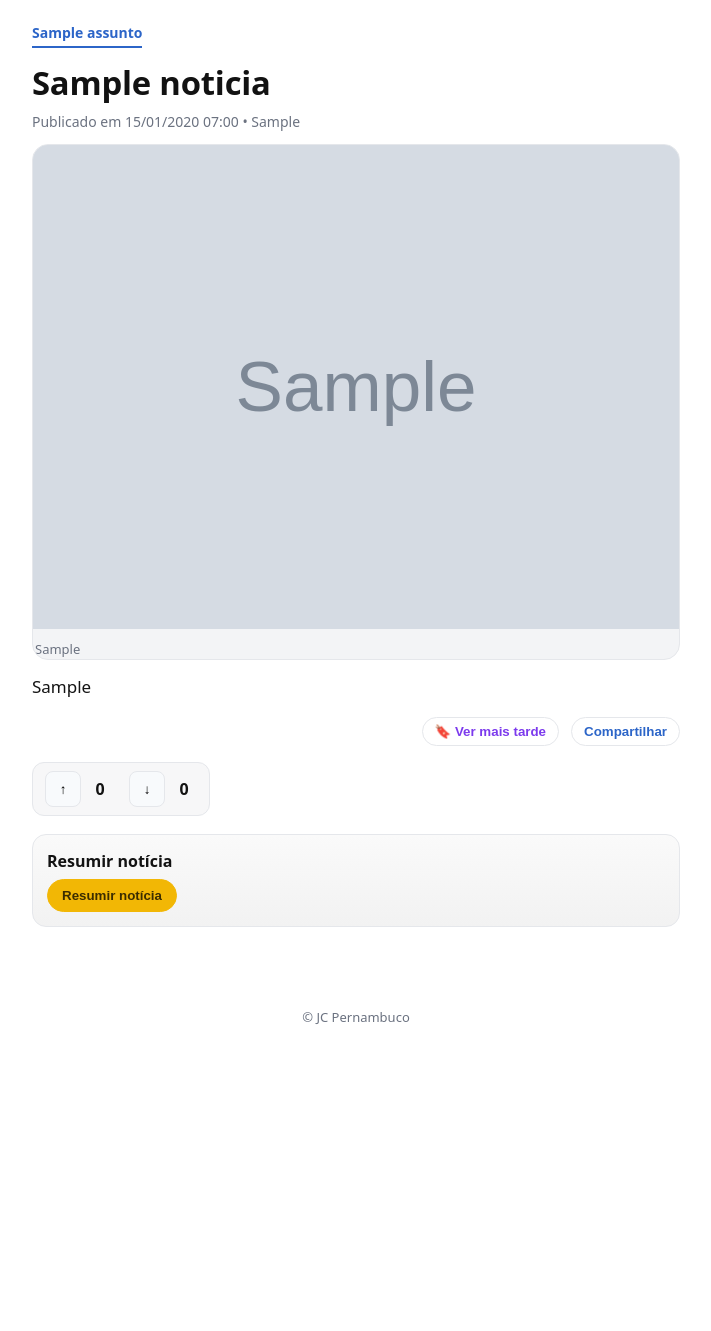
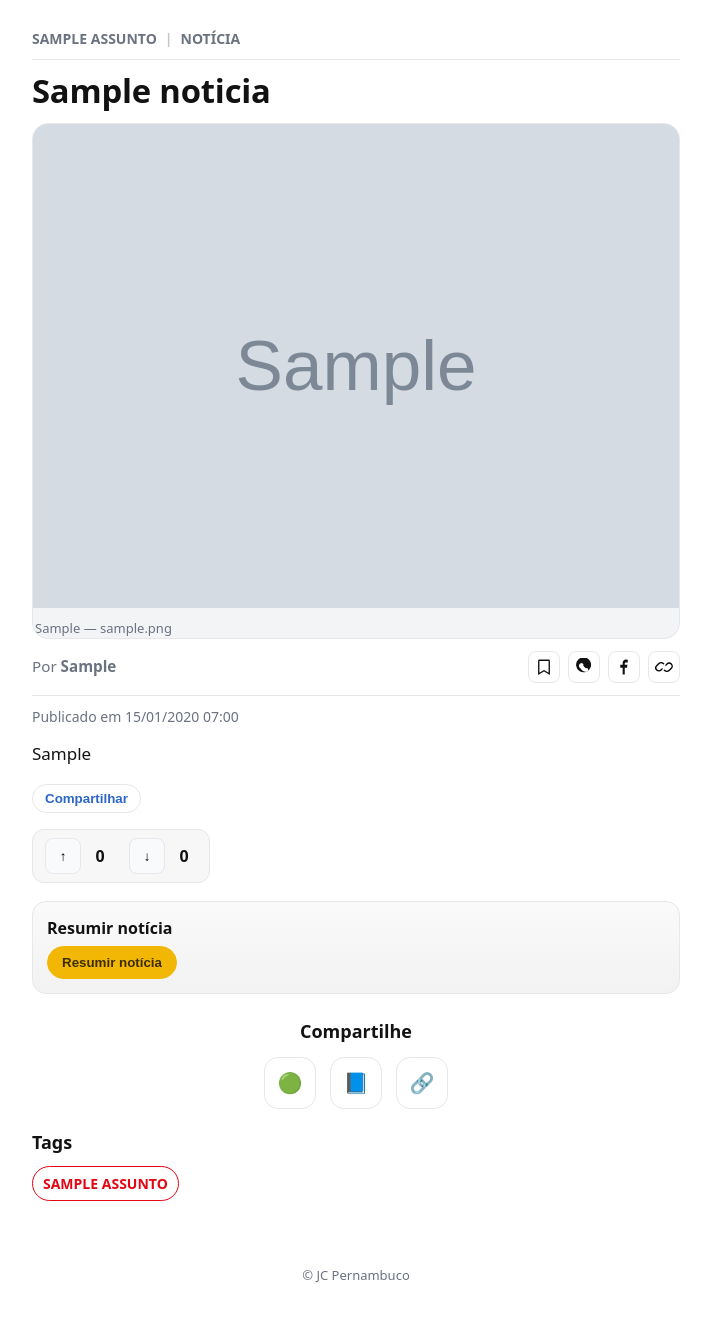
Before and after one commit to IgorGabrielDs/ProjetoJC, a Django app: page /noticia/1/ in a window 1280 px wide. Shown: the part 89-1420 px from the top of the page, without its empty margins (284-995 px from the left). Before the commit the page ends 1113 px from the top, so only its background shows below. Run offline with Django 5.2, Linux system fonts and the light colour scheme; tables that the repository leaves empty hold one stand-in row (values such as "Sample post"); grey boxes marked "Sample" are stand-in pictures.

Commit message:
Update detalhe.html

```diff
--- a/noticias/templates/noticias/detalhe.html
+++ b/noticias/templates/noticias/detalhe.html
@@ -6,112 +6,126 @@
 {% block content %}
 <article class="article-detail container">
 
+  {# Kicker + régua #}
   {% with assunto=noticia.assuntos.first %}
-    {% if assunto %}
-      <div class="topic">{{ assunto.nome }}</div>
-    {% endif %}
+    <div class="kicker">
+      <span class="k-left">{% if assunto %}{{ assunto.nome }}{% else %}Geral{% endif %}</span>
+      <span class="k-sep">|</span>
+      <span class="k-right">NOTÍCIA</span>
+    </div>
   {% endwith %}
+  <hr class="section-rule" />
 
   <h1 class="headline">{{ noticia.titulo }}</h1>
 
-  <div class="meta">
-    {% if noticia.criado_em %}Publicado em {{ noticia.criado_em|date:"d/m/Y H:i" }}{% endif %}
-    {% if noticia.autor %} • {{ noticia.autor }}{% endif %}
-  </div>
-
+  {# Capa + legenda #}
   {% if noticia.imagem %}
     <figure class="cover figure">
       <img src="{{ noticia.imagem.url }}" alt="{{ noticia.titulo }}">
-    {% if noticia.legenda or noticia.credito %}
+      {% if noticia.legenda or noticia.credito_imagem %}
         <figcaption>
-        {{ noticia.legenda }}{% if noticia.credito %} — {{ noticia.credito }}{% endif %}
+          {{ noticia.legenda }}{% if noticia.credito_imagem %} — {{ noticia.credito_imagem }}{% endif %}
         </figcaption>
       {% endif %}
     </figure>
   {% endif %}
 
-  <div class="content">
-    {{ noticia.conteudo|linebreaks }}
+  {# BYLINE: bookmark + shares #}
+  <div class="meta-row meta-row--below">
+    <div class="meta-left">
+      <span class="by">Por <strong>{{ noticia.autor|default:"JC" }}</strong></span>
     </div>
 
-  <!-- Barra de ações -->
-  <div class="article-actions" style="display:flex;gap:12px;flex-wrap:wrap;align-items:center">
-
-    {# Botão "Ver mais tarde" controlado por JS (sem recarregar) #}
+    <div class="meta-share">
+      <!-- Ver mais tarde -->
       <button
+        class="share-btn bookmark-btn{% if is_saved %} is-saved{% endif %}"
+        id="btn-bookmark"
         type="button"
-      class="btn btn-outline btn-save bookmark{% if is_saved %} is-saved{% endif %}"
         data-salvo-url="{% url 'noticias:toggle_salvo' noticia.pk %}"
         aria-label="{% if is_saved %}Retirar de Ver mais tarde{% else %}Ver mais tarde{% endif %}">
-      🔖 {% if is_saved %}Retirar de Ver mais tarde{% else %}Ver mais tarde{% endif %}
+        <svg class="bm-icon bm-outline" width="18" height="18" viewBox="0 0 24 24" aria-hidden="true">
+          <path d="M6 3h12a1 1 0 0 1 1 1v17l-7-4-7 4V4a1 1 0 0 1 1-1Z" fill="none" stroke="currentColor" stroke-width="1.8"/>
+        </svg>
+        <svg class="bm-icon bm-solid" width="18" height="18" viewBox="0 0 24 24" aria-hidden="true">
+          <path d="M6 3h12a1 1 0 0 1 1 1v17l-7-4-7 4V4a1 1 0 0 1 1-1Z" fill="currentColor"/>
+        </svg>
       </button>
 
-    <!-- Fallback sem JS -->
-    <noscript>
-      <form method="post" action="{% url 'noticias:toggle_salvo' noticia.pk %}">
-        {% csrf_token %}
-        <button class="btn btn-outline btn-save" type="submit">
-          {% if is_saved %}Retirar de Ver mais tarde{% else %}Ver mais tarde{% endif %}
-        </button>
-      </form>
-    </noscript>
+      <!-- WhatsApp -->
+      <a class="share-btn" aria-label="WhatsApp"
+         href="https://api.whatsapp.com/send?text={{ request.build_absolute_uri|urlencode }}">
+        <svg width="18" height="18" viewBox="0 0 24 24" aria-hidden="true">
+          <path d="M20 3.9A10 10 0 1 0 21 12a9.9 9.9 0 0 0-1-8.1ZM7.9 6.9a1 1 0 0 1 1-.1l1.7.7a1 1 0 0 1 .6 1.1l-.2 1a1 1 0 0 0 .2.8 7.4 7.4 0 0 0 2.9 2.9 1 1 0 0 0 .8.2l1-.2a1 1 0 0 1 1.1.6l.7 1.7a1 1 0 0 1-.1 1 3.6 3.6 0 0 1-3.2 1.8c-2.8 0-6.1-2.7-7.2-4.8A3.6 3.6 0 0 1 7.9 6.9Z" fill="currentColor"/>
+        </svg>
+      </a>
 
-    <!-- Compartilhar -->
-    <button class="btn btn-outline btn-share" type="button" id="btn-share">
-      Compartilhar
+      <!-- Facebook -->
+      <a class="share-btn" aria-label="Facebook"
+         href="https://www.facebook.com/sharer/sharer.php?u={{ request.build_absolute_uri|urlencode }}">
+        <svg width="18" height="18" viewBox="0 0 24 24" aria-hidden="true">
+          <path d="M13 22v-9h3l.5-4H13V7.6c0-1.1.3-1.7 1.9-1.7H17V2.2A30.6 30.6 0 0 0 14.6 2C12 2 10.2 3.6 10.2 6.9V9H7v4h3.2v9Z" fill="currentColor"/>
+        </svg>
+      </a>
+
+      <!-- Copiar link -->
+      <button class="share-btn" id="btn-copy-link" type="button" aria-label="Copiar link">
+        <svg width="18" height="18" viewBox="0 0 24 24" aria-hidden="true">
+          <path d="M9.5 14.5 8 16a4 4 0 1 1-5.7-5.7l3-3a4 4 0 0 1 5.7 0l.5.5M14.5 9.5 16 8a4 4 0 1 1 5.7 5.7l-3 3a4 4 0 0 1-5.7 0l-.5-.5" fill="none" stroke="currentColor" stroke-width="1.8" stroke-linecap="round"/>
+        </svg>
       </button>
     </div>
+  </div>
 
-  <!-- Votação -->
-  <!-- Votação -->
+  {# Publicado / Atualizado #}
+  <hr class="section-rule section-rule--tight" />
+  <div class="publine">
+    {% if noticia.criado_em %}Publicado em {{ noticia.criado_em|date:"d/m/Y H:i" }}{% endif %}
+    {% if noticia.atualizado_em and noticia.atualizado_em > noticia.criado_em %}
+      <span class="dot">•</span> Atualizado em {{ noticia.atualizado_em|date:"d/m/Y H:i" }}
+    {% endif %}
+  </div>
+
+  <div class="content">{{ noticia.conteudo|linebreaks }}</div>
+
+  {# Ações (somente botão compartilhar geral, opcional) #}
+  <div class="article-actions" style="display:flex;gap:12px;flex-wrap:wrap;align-items:center">
+    <button class="btn btn-outline btn-share" type="button" id="btn-share">Compartilhar</button>
+  </div>
+
+  {# Votação #}
   <section class="vote" style="margin-top:14px">
     <div class="vote-box" data-votos-box
          style="display:flex;gap:16px;align-items:center;flex-wrap:wrap;background:#f7f7f8;border:1px solid #e5e7eb;border-radius:12px;padding:8px 12px">
-
       <div class="vote-row" style="display:flex;gap:6px;align-items:center">
-      {# Botão de voto positivo (JS) #}
-      <button
-        type="button"
-        class="btn-vote btn-voto{% if voto_usuario == 1 %} is-active{% endif %}"
-        data-votar-url="{% url 'noticias:votar' noticia.pk %}"
-        data-valor="1" aria-label="Gostei" title="Gostei">↑</button>
+        <button type="button" class="btn-vote btn-voto{% if voto_usuario == 1 %} is-active{% endif %}"
+                data-votar-url="{% url 'noticias:votar' noticia.pk %}" data-valor="1"
+                aria-label="Gostei" title="Gostei">↑</button>
         <span class="score" data-upcount aria-live="polite">{{ up }}</span>
-
         <noscript>
-        <form method="post" action="{% url 'noticias:votar' noticia.pk %}">
-          {% csrf_token %}
-          <input type="hidden" name="valor" value="1">
-          <button class="btn-vote" aria-label="Gostei" title="Gostei">↑</button>
+          <form method="post" action="{% url 'noticias:votar' noticia.pk %}">{% csrf_token %}
+            <input type="hidden" name="valor" value="1"><button class="btn-vote" aria-label="Gostei" title="Gostei">↑</button>
           </form>
         </noscript>
       </div>
-
       <div class="vote-row" style="display:flex;gap:6px;align-items:center">
-      {# Botão de voto negativo (JS) #}
-      <button
-        type="button"
-        class="btn-vote btn-voto{% if voto_usuario == -1 %} is-active{% endif %}"
-        data-votar-url="{% url 'noticias:votar' noticia.pk %}"
-        data-valor="-1" aria-label="Não gostei" title="Não gostei">↓</button>
+        <button type="button" class="btn-vote btn-voto{% if voto_usuario == -1 %} is-active{% endif %}"
+                data-votar-url="{% url 'noticias:votar' noticia.pk %}" data-valor="-1"
+                aria-label="Não gostei" title="Não gostei">↓</button>
         <span class="score" data-downcount aria-live="polite">{{ down }}</span>
-
         <noscript>
-        <form method="post" action="{% url 'noticias:votar' noticia.pk %}">
-          {% csrf_token %}
-          <input type="hidden" name="valor" value="-1">
-          <button class="btn-vote" aria-label="Não gostei" title="Não gostei">↓</button>
+          <form method="post" action="{% url 'noticias:votar' noticia.pk %}">{% csrf_token %}
+            <input type="hidden" name="valor" value="-1"><button class="btn-vote" aria-label="Não gostei" title="Não gostei">↓</button>
           </form>
         </noscript>
       </div>
-
     </div>
   </section>
 
-  <!-- Resumo por IA -->
+  {# Resumo IA #}
   <section class="ai-panel" style="margin-top:18px">
     <div class="ai-title">Resumir notícia</div>
     <button class="btn btn-ai" type="button" id="btn-resumir">Resumir notícia</button>
-
     <div class="ai-summary" id="ai-summary" style="display:none">
       <div class="summary-title">Resumo gerado</div>
       <div id="ai-text"></div>
@@ -122,15 +136,52 @@
     </div>
   </section>
 
-  <!-- Leia também -->
-  {% if top3 %}
-  <div class="readmore">
-    <span class="label">Leia também</span>
-    {% for n in top3 %}
-      <a class="link" href="{{ n.get_absolute_url }}">{{ n.titulo }}</a>
+  {# Leia também #}
+  {% if relacionadas %}
+    <section class="related">
+      <h3 class="related-title">LEIA TAMBÉM</h3>
+      <div class="related-grid">
+        {% for n in relacionadas %}
+          <a class="related-card related-card--vertical" href="{{ n.get_absolute_url }}">
+            <div class="rc-thumb rc-thumb--top">
+              {% if n.imagem %}<img src="{{ n.imagem.url }}" alt="{{ n.titulo }}">{% else %}<div class="rc-thumb-placeholder"></div>{% endif %}
+            </div>
+            <div class="rc-body">
+              {% with a=n.assuntos.first %}
+                <div class="rc-kicker">{% if a %}{{ a.nome }}{% else %}Geral{% endif %}</div>
+              {% endwith %}
+              <h4 class="rc-title">{{ n.titulo }}</h4>
+              <p class="rc-excerpt">{{ n.conteudo|striptags|truncatewords:22 }}</p>
+            </div>
+          </a>
         {% endfor %}
       </div>
+    </section>
   {% endif %}
+
+  {# Compartilhe (seção maior) #}
+  <section class="share-section">
+    <h3 class="share-title">Compartilhe</h3>
+    <div class="share-row">
+      <a class="share-icon" href="https://api.whatsapp.com/send?text={{ request.build_absolute_uri|urlencode }}" aria-label="WhatsApp">🟢</a>
+      <a class="share-icon" href="https://www.facebook.com/sharer/sharer.php?u={{ request.build_absolute_uri|urlencode }}" aria-label="Facebook">📘</a>
+      <button class="share-icon" type="button" id="btn-copy-link-2" aria-label="Copiar link">🔗</button>
+    </div>
+  </section>
+
+  {# Tags #}
+  {% with tags=noticia.assuntos.all %}
+    {% if tags|length %}
+      <section class="tags">
+        <h3 class="tags-title">Tags</h3>
+        <div class="chips">
+          {% for a in tags %}
+            <a class="chip chip--red" href="{% url 'noticias:index' %}?assunto={{ a.slug }}">{{ a.nome|upper }}</a>
+          {% endfor %}
+        </div>
+      </section>
+    {% endif %}
+  {% endwith %}
 
 </article>
 {% endblock %}
@@ -138,17 +189,46 @@
 {% block extra_js %}
 {{ block.super }}
 <script>
-    // Compartilhar (Web Share API com fallback)
+  // Compartilhar (Web Share) geral
   document.getElementById('btn-share')?.addEventListener('click', async () => {
     const data = { title: document.title, text: '{{ noticia.titulo|escapejs }}', url: window.location.href };
     if (navigator.share) { try { await navigator.share(data); } catch(e) {} }
     else { try { await navigator.clipboard.writeText(data.url); } catch(e) {} alert('Link copiado!'); }
   });
 
-    // Util: pegar CSRF do cookie (ou meta) — se você já tem no jc.js, pode remover daqui
+  // Copiar link (atalhos)
+  function copyLink(){
+    try { navigator.clipboard.writeText(window.location.href); alert("Link copiado!"); }
+    catch(e){ alert("Não foi possível copiar o link."); }
+  }
+  document.getElementById('btn-copy-link')?.addEventListener('click', copyLink);
+  document.getElementById('btn-copy-link-2')?.addEventListener('click', copyLink);
+
+  // CSRF util
   function getCookie(name) {
     const m = document.cookie.match(new RegExp('(^|; )' + name + '=([^;]*)'));
     return m ? decodeURIComponent(m[2]) : null;
+  }
+
+  // Toggle "Ver mais tarde" (AJAX)
+  const bmBtn = document.getElementById('btn-bookmark');
+  if (bmBtn){
+    bmBtn.addEventListener('click', async () => {
+      const url = bmBtn.getAttribute('data-salvo-url');
+      try{
+        const resp = await fetch(url, {
+          method: 'POST',
+          headers: { 'X-Requested-With':'XMLHttpRequest', 'X-CSRFToken': getCookie('csrftoken') || '' }
+        });
+        const data = await resp.json();
+        const saved = !!data.saved;
+        bmBtn.classList.toggle('is-saved', saved);
+        const label = saved ? 'Retirar de Ver mais tarde' : 'Ver mais tarde';
+        bmBtn.setAttribute('aria-label', label);
+      }catch(e){
+        alert('Não foi possível atualizar seus salvos.');
+      }
+    });
   }
 
   // Resumo por IA (AJAX)
@@ -163,10 +243,7 @@
     try {
       const resp = await fetch("{% url 'noticias:resumir_noticia' noticia.pk %}", {
         method: 'POST',
-          headers: {
-            'X-Requested-With':'XMLHttpRequest',
-            'X-CSRFToken': getCookie('csrftoken') || ''
-          }
+        headers: { 'X-Requested-With':'XMLHttpRequest', 'X-CSRFToken': getCookie('csrftoken') || '' }
       });
       const data = await resp.json();
       if (data.resumo) { txt.textContent = data.resumo; box.style.display = 'block'; }
```
Lines whose indentation alone changed are shown as unchanged.
